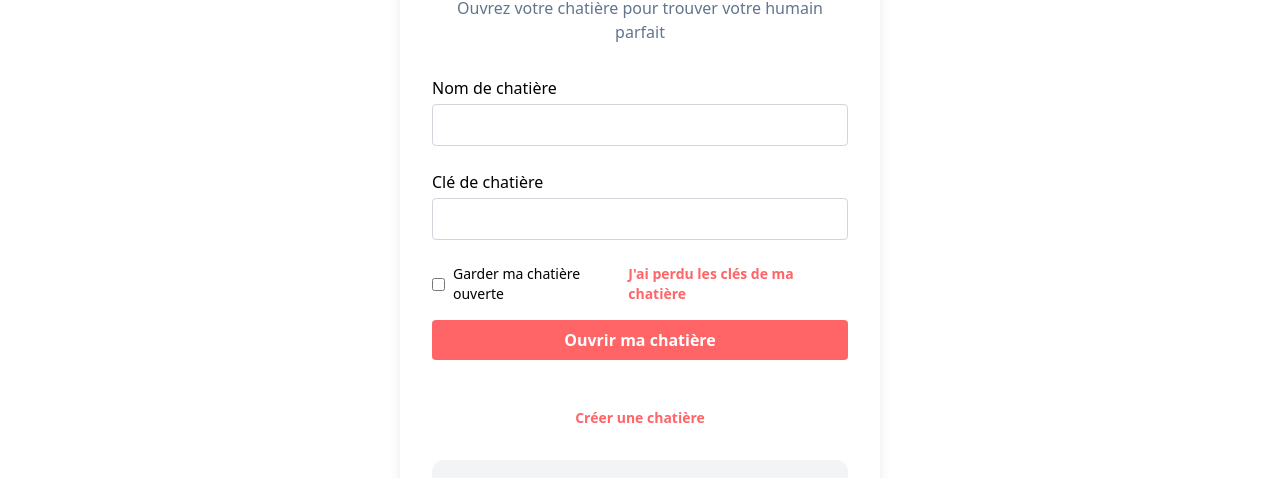
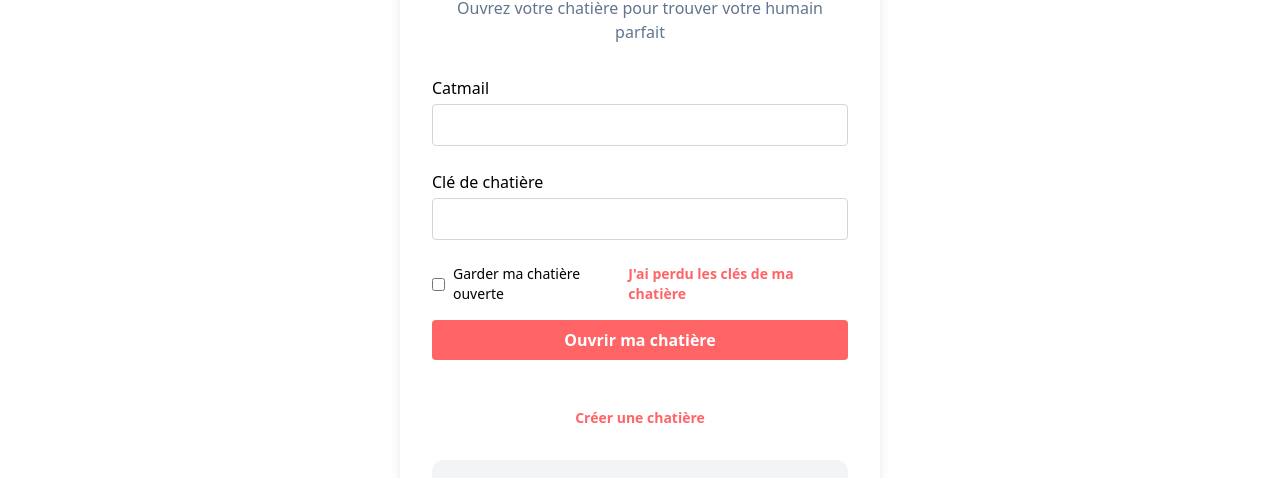
Before and after one commit to clemco23/human-as-a-service-, a React (Vite) app: page /connect in a window 1280 px wide. Shown: the part 212-690 px from the top of the page. Built offline with nearby package versions, Linux system fonts and the light colour scheme; no server answers.

Commit message:
rollback i don't know why

```diff
--- a/src/components/molecules/header.tsx
+++ b/src/components/molecules/header.tsx
@@ -1,8 +1,18 @@
-import { useState } from 'react';
+import { useEffect, useState } from "react";
+import { onAuthStateChanged, signOut, type User } from "firebase/auth";
+import { auth } from "../../firebase-config";
 import Button from "../atoms/button";
 
 export default function Header() {
   const [mobileMenuOpen, setMobileMenuOpen] = useState(false);
+  const [user, setUser] = useState<User | null>(null);
+
+  useEffect(() => {
+    const unsubscribe = onAuthStateChanged(auth, (currentUser) => {
+      setUser(currentUser);
+    });
+    return () => unsubscribe();
+  }, []);
 
   return (
     <header className="bg-white text-black">
@@ -31,11 +41,25 @@ export default function Header() {
             </Button>
           </nav>
 
-          {/* Cat Connect - Desktop */}
+          {/* Right side (User info or login) */}
           <div className="hidden md:block">
-            <Button size="medium" href='/connect'>
-              Cat Connect
-            </Button>
+            {user ? (
+              <div className="flex items-center space-x-4">
+                <span className="text-sm text-gray-700">
+                  Bienvenue, {user.displayName || user.email}
+                </span>
+                <button
+                  onClick={() => signOut(auth)}
+                  className="bg-red-400 text-white px-3 py-1 rounded hover:bg-red-600 transition"
+                >
+                  Déconnexion
+                </button>
+              </div>
+            ) : (
+              <Button size="medium" href="/connect">
+                Cat Connect
+              </Button>
+            )}
           </div>
 
           {/* Mobile menu button */}
@@ -47,12 +71,34 @@ export default function Header() {
             >
               <span className="sr-only">Ouvrir le menu principal</span>
               {!mobileMenuOpen ? (
-                <svg className="block h-6 w-6" xmlns="http://www.w3.org/2000/svg" fill="none" viewBox="0 0 24 24" stroke="currentColor">
-                  <path strokeLinecap="round" strokeLinejoin="round" strokeWidth={2} d="M4 6h16M4 12h16M4 18h16" />
+                <svg
+                  className="block h-6 w-6"
+                  xmlns="http://www.w3.org/2000/svg"
+                  fill="none"
+                  viewBox="0 0 24 24"
+                  stroke="currentColor"
+                >
+                  <path
+                    strokeLinecap="round"
+                    strokeLinejoin="round"
+                    strokeWidth={2}
+                    d="M4 6h16M4 12h16M4 18h16"
+                  />
                 </svg>
               ) : (
-                <svg className="block h-6 w-6" xmlns="http://www.w3.org/2000/svg" fill="none" viewBox="0 0 24 24" stroke="currentColor">
-                  <path strokeLinecap="round" strokeLinejoin="round" strokeWidth={2} d="M6 18L18 6M6 6l12 12" />
+                <svg
+                  className="block h-6 w-6"
+                  xmlns="http://www.w3.org/2000/svg"
+                  fill="none"
+                  viewBox="0 0 24 24"
+                  stroke="currentColor"
+                >
+                  <path
+                    strokeLinecap="round"
+                    strokeLinejoin="round"
+                    strokeWidth={2}
+                    d="M6 18L18 6M6 6l12 12"
+                  />
                 </svg>
               )}
             </button>
@@ -64,7 +110,7 @@ export default function Header() {
           <div className="md:hidden">
             <div className="px-2 pt-2 pb-3 space-y-1 sm:px-3 bg-gray-50 rounded-lg mt-2">
               <Button color="black" size="medium" href="/">
-                Acceuil
+                Accueil
               </Button>
               <Button color="black" size="medium" href="/search">
                 Chat disponible
@@ -76,9 +122,23 @@ export default function Header() {
                 Contact
               </Button>
               <div className="pt-2 border-t border-gray-200">
-                <Button size="medium">
-                  Cat Connect
-                </Button>
+                {user ? (
+                  <div className="flex flex-col space-y-2">
+                    <span className="text-sm text-gray-700">
+                      Bienvenue, {user.displayName || user.email}
+                    </span>
+                    <button
+                      onClick={() => signOut(auth)}
+                      className="bg-red-400 text-white px-3 py-1 rounded hover:bg-red-600 transition"
+                    >
+                      Déconnexion
+                    </button>
+                  </div>
+                ) : (
+                  <Button size="medium" href="/connect">
+                    Cat Connect
+                  </Button>
+                )}
               </div>
             </div>
           </div>
--- a/src/pages/connect.tsx
+++ b/src/pages/connect.tsx
@@ -1,34 +1,110 @@
+import { useState } from "react";
+import { useNavigate } from "react-router-dom";
+import { auth } from "../firebase-config";
+import { signInWithEmailAndPassword } from "firebase/auth";
+
 export default function Login() {
+  const [email, setEmail] = useState("");
+  const [password, setPassword] = useState("");
+  const [error, setError] = useState("");
+  const [loading, setLoading] = useState(false);
+
+  const navigate = useNavigate();
+
+  const handleLogin = async (e: React.FormEvent) => {
+    e.preventDefault();
+    setError("");
+
+    try {
+      setLoading(true);
+      await signInWithEmailAndPassword(auth, email, password);
+
+      navigate("/");
+    } catch (err: any) {
+      setError("Catmail ou clé incorrecte 🐾");
+    } finally {
+      setLoading(false);
+    }
+  };
+
   return (
     <section id="login" className="page py-16 max-w-lg mx-auto">
       <div className="container mx-auto px-4">
         <div className="contact-content max-w-3xl mx-auto bg-red rounded-lg shadow-lg p-8">
-                  <h1 className="text-3xl font-bold mb-3 text-center">Accès à votre chatière</h1>
-                  <p className="text-center text-slate-500 mb-8">Ouvrez votre chatière pour trouver votre humain parfait</p>
-                  <form className="contact-form space-y-6">
-                      <div className="form-group">
-                          <label htmlFor="name" className="block font-medium mb-1">Nom de chatière</label>
-                          <input type="text" id="name" required className="w-full border border-gray-300 rounded px-3 py-2 focus:outline-none focus:ring-2 focus:ring-blue-400"/>
+          <h1 className="text-3xl font-bold mb-3 text-center">
+            Accès à votre chatière
+          </h1>
+          <p className="text-center text-slate-500 mb-8">
+            Ouvrez votre chatière pour trouver votre humain parfait
+          </p>
+
+          <form onSubmit={handleLogin} className="space-y-6">
+            {error && <p className="text-red-500 text-center">{error}</p>}
+
+            <div>
+              <label htmlFor="email" className="block font-medium mb-1">
+                Catmail
+              </label>
+              <input
+                type="email"
+                id="email"
+                value={email}
+                onChange={(e) => setEmail(e.target.value)}
+                required
+                className="w-full border border-gray-300 rounded px-3 py-2 focus:outline-none focus:ring-2 focus:ring-blue-400"
+              />
             </div>
-                      <div className="form-group">
-                          <label htmlFor="password" className="block font-medium mb-1">Clé de chatière</label>
-                          <input type="password" id="password" required className="w-full border border-gray-300 rounded px-3 py-2 focus:outline-none focus:ring-2 focus:ring-blue-400"/>
+
+            <div>
+              <label htmlFor="password" className="block font-medium mb-1">
+                Clé de chatière
+              </label>
+              <input
+                type="password"
+                id="password"
+                value={password}
+                onChange={(e) => setPassword(e.target.value)}
+                required
+                className="w-full border border-gray-300 rounded px-3 py-2 focus:outline-none focus:ring-2 focus:ring-blue-400"
+              />
             </div>
-                      <div className="form-group flex items-center justify-between mb-4">
+
+            <div className="flex items-center justify-between mb-4">
               <div className="flex items-center">
-                              <input type="checkbox" id="remember" className="mr-2"/>
-                              <label htmlFor="remember" className="text-sm">Garder ma chatière ouverte</label>
+                <input type="checkbox" id="remember" className="mr-2" />
+                <label htmlFor="remember" className="text-sm">
+                  Garder ma chatière ouverte
+                </label>
               </div>
-                          <a href="#" className="text-red-400 font-bold text-sm">J'ai perdu les clés de ma chatière</a>
+              <a
+                href="#"
+                className="text-red-400 font-bold text-sm"
+              >
+                J'ai perdu les clés de ma chatière
+              </a>
             </div>
-                      <button type="submit" className="btn btn-primary w-full bg-red-400 text-white font-semibold py-2 rounded hover:bg-red-600 transition">Ouvrir ma chatière</button>
+
+            <button
+              type="submit"
+              disabled={loading}
+              className="w-full bg-red-400 text-white font-semibold py-2 rounded hover:bg-red-600 transition"
+            >
+              {loading ? "Ouverture en cours..." : "Ouvrir ma chatière"}
+            </button>
+
             <div className="text-center mt-6">
               <p className="text-sm text-gray-600">
-                              <a href="/register" className="text-red-400 font-bold">Créer une chatière</a>
+                <a href="/register" className="text-red-400 font-bold">
+                  Créer une chatière
+                </a>
               </p>
             </div>
+          </form>
+
           <div className="mt-8 pt-6 border-t bg-gray-100 rounded-xl border-gray-100 p-8">
-                          <h3 className="text-lg font-semibold mb-4 text-center">Pourquoi créer une chatière ?</h3>
+            <h3 className="text-lg font-semibold mb-4 text-center">
+              Pourquoi créer une chatière ?
+            </h3>
             <ul className="text-sm text-gray-600 space-y-2">
               <li>🐾 Créer votre profil d'humain unique</li>
               <li>🏠 Recevoir vos profils d'humains favoris</li>
@@ -37,9 +113,8 @@ export default function Login() {
               <li>📱 Accéder à tous nos services félins</li>
             </ul>
           </div>
-                  </form>
         </div>
       </div>
     </section>
-  )
+  );
 }
--- a/src/pages/register.tsx
+++ b/src/pages/register.tsx
@@ -2,6 +2,8 @@ import { useState } from "react";
 import { auth } from "../firebase-config";
 import { createUserWithEmailAndPassword } from "firebase/auth";
 import { useNavigate } from "react-router-dom";
+import { updateProfile } from "firebase/auth";
+
 
 
 export default function Register() {
@@ -12,6 +14,7 @@ export default function Register() {
   const [error, setError] = useState("");
   const [loading, setLoading] = useState(false);
   const navigate = useNavigate();
+
 
 const handleRegister = async (e: React.FormEvent) => {
   e.preventDefault();
@@ -24,8 +27,19 @@ export default function Register() {
 
  try {
   setLoading(true);
-      await createUserWithEmailAndPassword(auth, email, password);
+
+
+  const userCredential = await createUserWithEmailAndPassword(auth, email, password);
+
+
+  await updateProfile(userCredential.user, { displayName: name });
+
+
+  await auth.currentUser?.reload();
+
+
   navigate("/connect");
+
 } catch (err: any) {
   setError(err.message);
 } finally {
```
Lines whose indentation alone changed are shown as unchanged.
